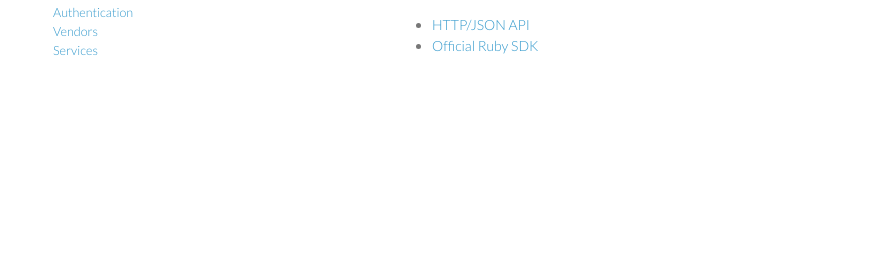
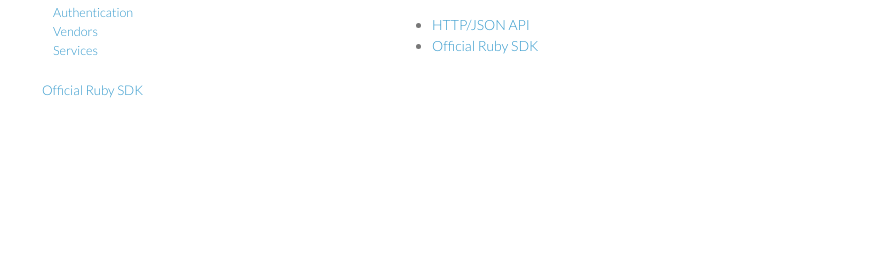
Before and after one commit to assaydepot/api, a Jekyll site: the page built from index.html, in a window 1280 px wide. Shown: the part 157-432 px from the top of the page, without its empty margins (178-1058 px from the left). Built offline with Jekyll 4.4.1, drawn with Linux system fonts in a browser that asks for light colours; Markdown is read by kramdown in place of the engine named in the settings.

Commit message:
Added a link to the ruby sdk

```diff
--- a/_layouts/default.html
+++ b/_layouts/default.html
@@ -25,6 +25,7 @@
             <li><a href="/api/json#vendors">Vendors</a></li>
             <li><a href="/api/json#services">Services</a></li>
           </ul>
+          <li><a href="https://github.com/assaydepot/assaydepot-rb">Official Ruby SDK</a></li>
         </ul>
 
       </header>
```
